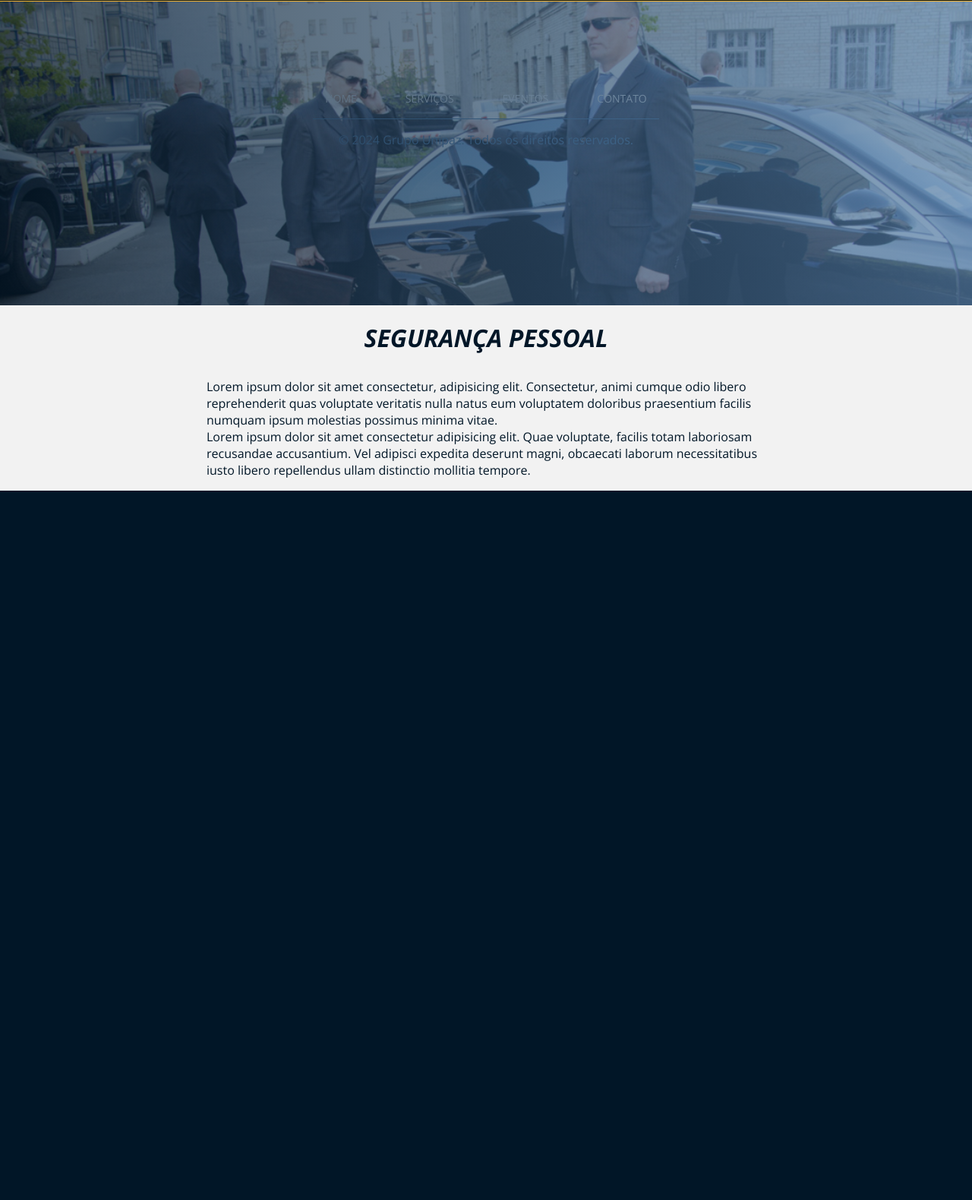
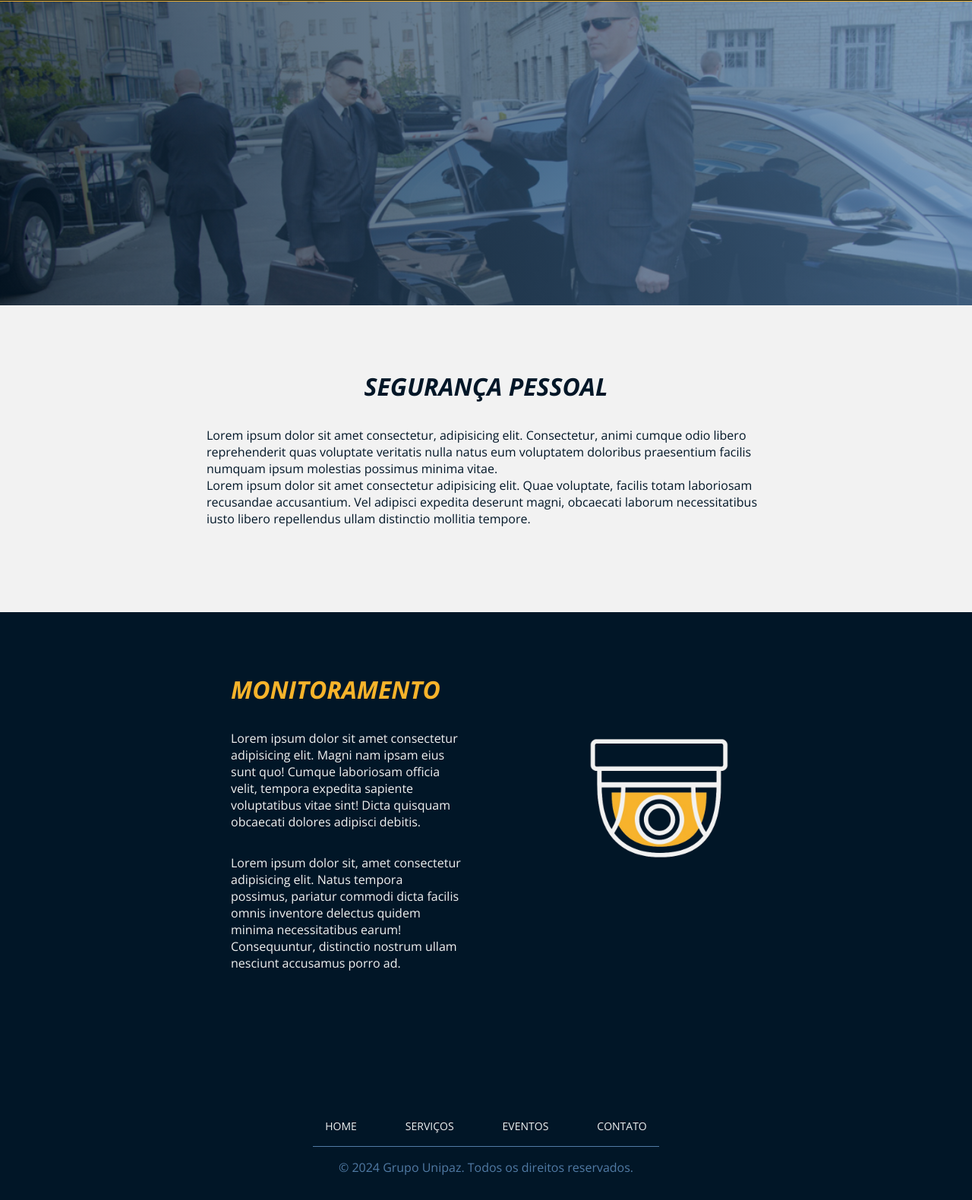
Before and after one commit to lucasberenger/unipaz, a Django app: template templates/website/static/servicos.html in a window 1280 px wide; the page is wider, and only the part inside the window is pictured. Shown: the part 1530-3110 px from the top of that part at 76% size. Before the commit the page ends 2176 px from the top of that part, so only its background shows below. Run offline with Django 5.2, Linux system fonts and the light colour scheme; the template is opened without the code that fills it, so the values that code supplies are empty; some libraries are stand-ins or nearby versions.

Commit message:
att
 - monitoramento

```diff
--- a/templates/website/static/css/servicos.css
+++ b/templates/website/static/css/servicos.css
@@ -3,10 +3,6 @@
     --dark-blue: #011627;
     --yellow: #F7B32B;
     --white: #F2F2F2;
-}
-
-main {
-    height: 200vh;
 }
 
 .services-title {
@@ -94,6 +90,7 @@ main {
     flex-direction: column;
     align-items: center;
     justify-content: center;
+    padding: 4rem 0 6rem 0;
 }
 
 .personal-container h1 {
@@ -108,3 +105,43 @@ main {
     color: var(--dark-blue);
     width: 60%;
 }
+
+/* monitoramento */
+
+.cftv-container {
+    display: flex;
+    background-color: var(--dark-blue);
+    padding-bottom: 8rem;
+}
+
+.cftv-container h1 {
+    padding: 1rem;
+    text-transform: uppercase;
+    font-style: italic;
+    color: var(--yellow);
+}
+
+.cftv-text {
+    width: 60%;
+    display: flex;
+    flex-direction: column;
+    padding: 4rem 0 0 18rem;
+    z-index: 2;
+}
+
+.cftv-image {
+    display: flex;
+    justify-content: center;
+    align-items: center;
+}
+
+.cftv-image img {
+    width: 200px;
+    height: auto;
+}
+
+.cftv-text p {
+    padding: 1rem;
+    color: var(--white);
+    width: 70%;
+}
--- a/templates/website/static/servicos.html
+++ b/templates/website/static/servicos.html
@@ -75,6 +75,20 @@
             </div>
         </div>
 
+        <!-- eventos -->
+
+        <div class="cftv-container">
+            <div class="cftv-text">
+                <h1>Monitoramento</h1>
+                <p>Lorem ipsum dolor sit amet consectetur adipisicing elit. Magni nam ipsam eius sunt quo! Cumque laboriosam officia velit, tempora expedita sapiente voluptatibus vitae sint! Dicta quisquam obcaecati dolores adipisci debitis.</p>
+                <p>Lorem ipsum dolor sit, amet consectetur adipisicing elit. Natus tempora possimus, pariatur commodi dicta facilis omnis inventore delectus quidem minima necessitatibus earum! Consequuntur, distinctio nostrum ullam nesciunt accusamus porro ad.</p>
+            </div>
+
+            <div class="cftv-image">
+                <img src="images/cftv.png" alt="patrimonio">
+            </div>
+        </div>
+
 
 
     </main>
```
Also changed, not shown: templates/website/static/images/camera.png (added), templates/website/static/images/cftv.png (added).
